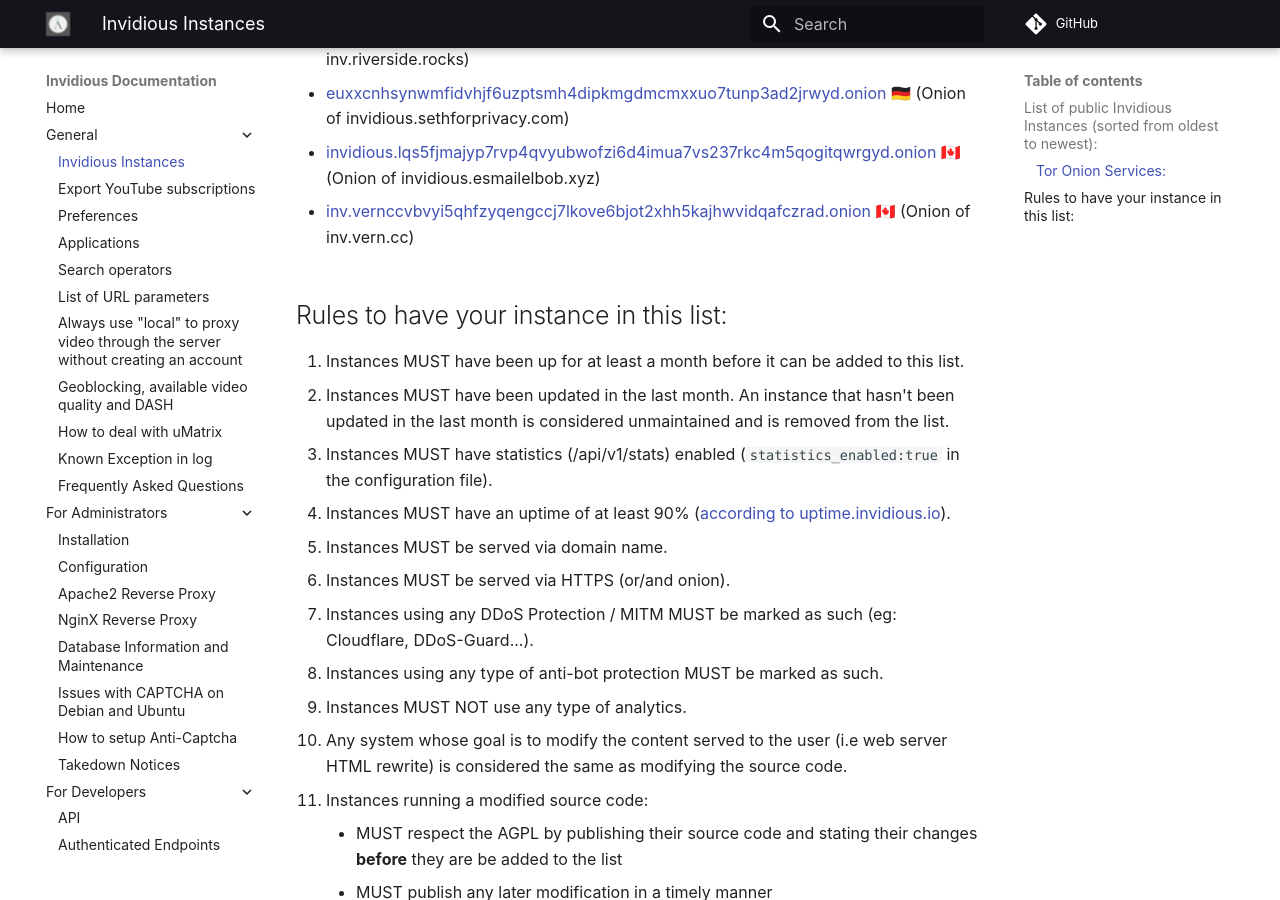
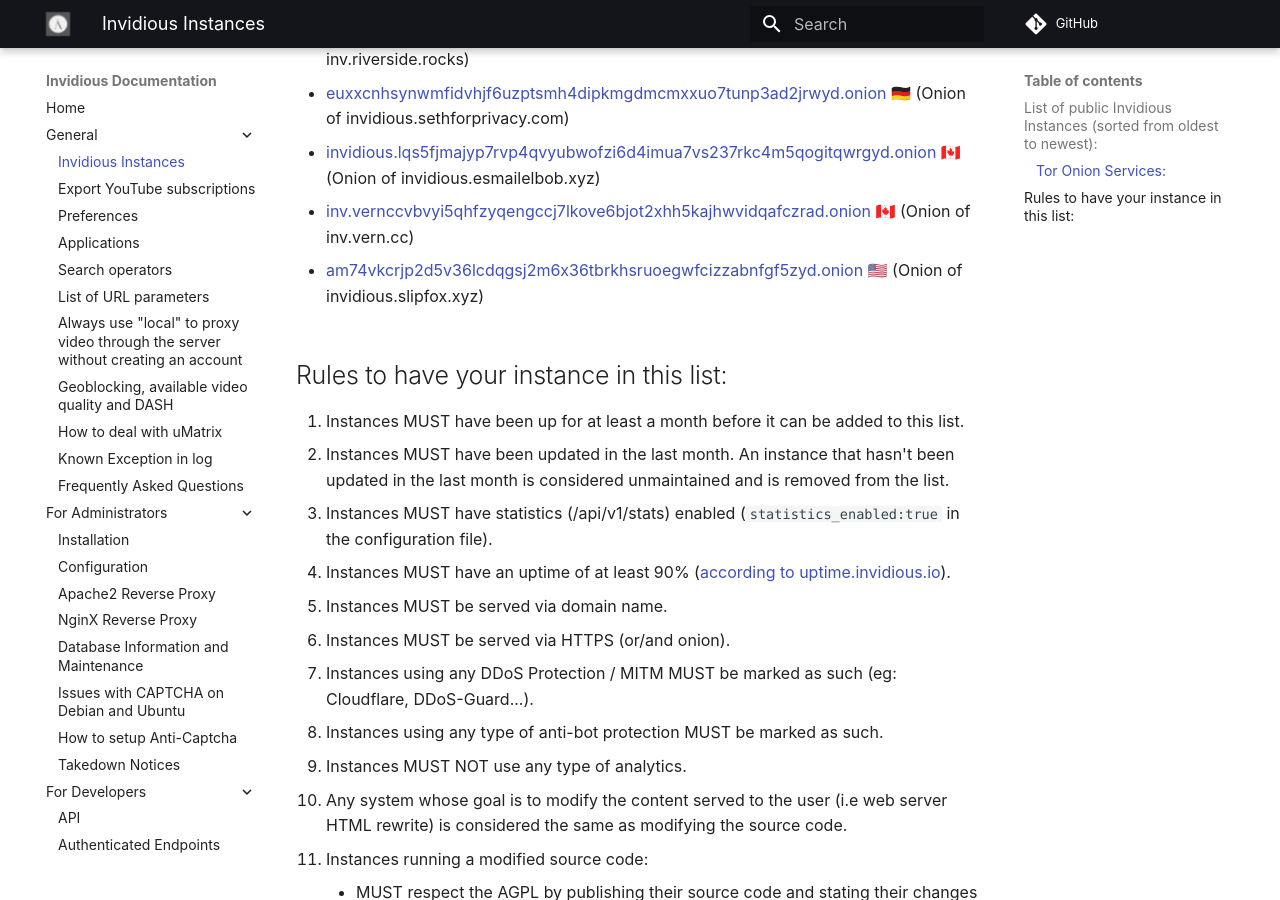
Before and after one commit to iv-org/documentation, an MkDocs documentation site: the page built from docs/instances.md, in a window 1280 px wide and 900 px high, scrolled down 1563 px. Built offline with MkDocs 1.6.1 and Material for MkDocs 9.7.7, drawn with Linux system fonts in a browser that asks for light colours; comment, search, counter and statistics services are not loaded.

Commit message:
Add onion of invidious.slipfox.xyz
Closes #266

```diff
--- a/docs/instances.md
+++ b/docs/instances.md
@@ -67,6 +67,7 @@
 
 * [inv.vernccvbvyi5qhfzyqengccj7lkove6bjot2xhh5kajhwvidqafczrad.onion](http://inv.vernccvbvyi5qhfzyqengccj7lkove6bjot2xhh5kajhwvidqafczrad.onion/) 🇨🇦 (Onion of inv.vern.cc)
 
+* [am74vkcrjp2d5v36lcdqgsj2m6x36tbrkhsruoegwfcizzabnfgf5zyd.onion](http://am74vkcrjp2d5v36lcdqgsj2m6x36tbrkhsruoegwfcizzabnfgf5zyd.onion) 🇺🇸 (Onion of invidious.slipfox.xyz)
 
 ## Rules to have your instance in this list:
 
```
